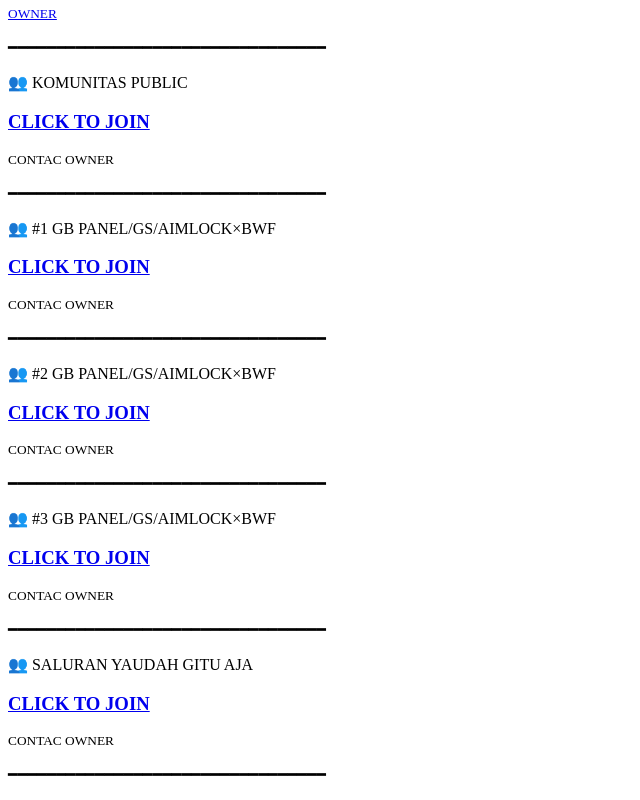
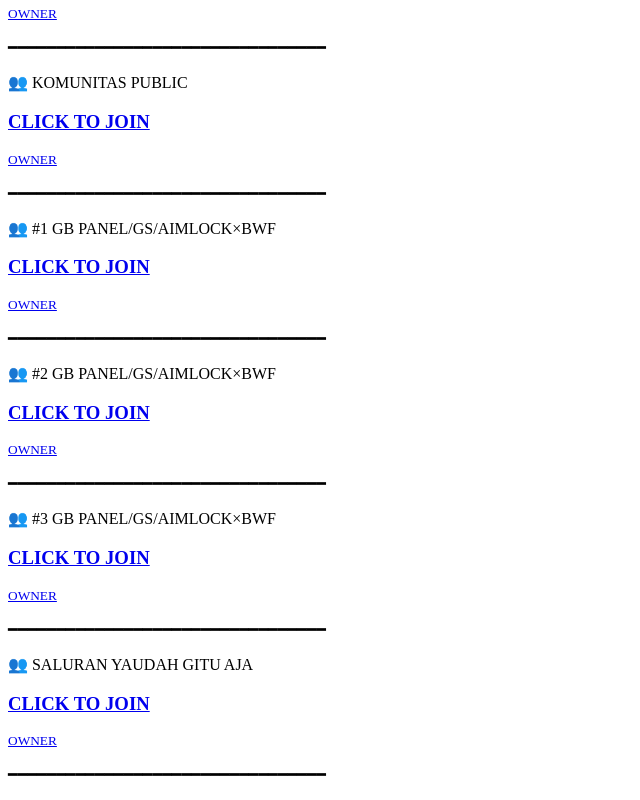
Before and after one commit to Rerezz-Hosting/Rerezz, a plain HTML site: page index.html in a window 1280 px wide. Shown: the part 356-1156 px from the top of the page, without its empty margins (0-640 px from the left). Drawn offline with Linux system fonts and the light colour scheme; a script that the page names is missing.

Commit message:
Update index.html

```diff
--- a/index.html
+++ b/index.html
@@ -22,31 +22,31 @@
 <p1>
 <span class="👥">👥 KOMUNITAS PUBLIC</span>
 <h3><a href="https://chat.whatsapp.com/EC8pkOMCFGPLJg720R9ReD">CLICK TO JOIN</a></h3>
-<small class="text-muted"><a herf="https://wa.me/6285216955233">CONTAC OWNER</a></small>
+<small class="text-muted"><a href="https://wa.me/6285216955233">OWNER</a></small>
 </p1>
 <p>━━━━━━━━━━━━━━━━━━━━━━━━━━━━━━━━━</p>
 <p1>
 <span class="👥">👥 #1 GB PANEL/GS/AIMLOCK×BWF</span>
 <h3><a href="https://chat.whatsapp.com/BBmuetNULXa9MFOzxc79sl">CLICK TO JOIN</a></h3>
-<small class="text-muted"><a herf="https://wa.me/6285600753349">CONTAC OWNER</a></small>
+<small class="text-muted"><a href="https://wa.me/6285600753349">OWNER</a></small>
 </p1>
 <p>━━━━━━━━━━━━━━━━━━━━━━━━━━━━━━━━━</p>
 <p1>
 <span class="👥">👥 #2 GB PANEL/GS/AIMLOCK×BWF</span>
 <h3><a href="https://chat.whatsapp.com/DUzbxxO0OoEHaq7NVw4y23">CLICK TO JOIN</a></h3>
-<small class="text-muted"><a herf="https://wa.me/6285600753349">CONTAC OWNER</a></small>
+<small class="text-muted"><a href="https://wa.me/6285600753349">OWNER</a></small>
 </p1>
 <p>━━━━━━━━━━━━━━━━━━━━━━━━━━━━━━━━━</p>
 <p1>
 <span class="👥">👥 #3 GB PANEL/GS/AIMLOCK×BWF</span>
 <h3><a href="https://chat.whatsapp.com/LuZ51cTOq60FMHsZHDsIi7">CLICK TO JOIN</a></h3>
-<small class="text-muted"><a herf="https://wa.me/6285600753349">CONTAC OWNER</a></small>
+<small class="text-muted"><a href="https://wa.me/6285600753349">OWNER</a></small>
 </p1>
 <p>━━━━━━━━━━━━━━━━━━━━━━━━━━━━━━━━━</p>
 <p1>
 <span class="👥">👥 SALURAN YAUDAH GITU AJA</span>
 <h3><a href="https://whatsapp.com/channel/0029VacxTsC8F2p5dshCmq3r">CLICK TO JOIN</a></h3>
-<small class="text-muted"><a herf="https://wa.me/6285216955233">CONTAC OWNER</a></small>
+<small class="text-muted"><a href="https://wa.me/6285216955233">OWNER</a></small>
 </p1>
 <p>━━━━━━━━━━━━━━━━━━━━━━━━━━━━━━━━━</p>
 
```
